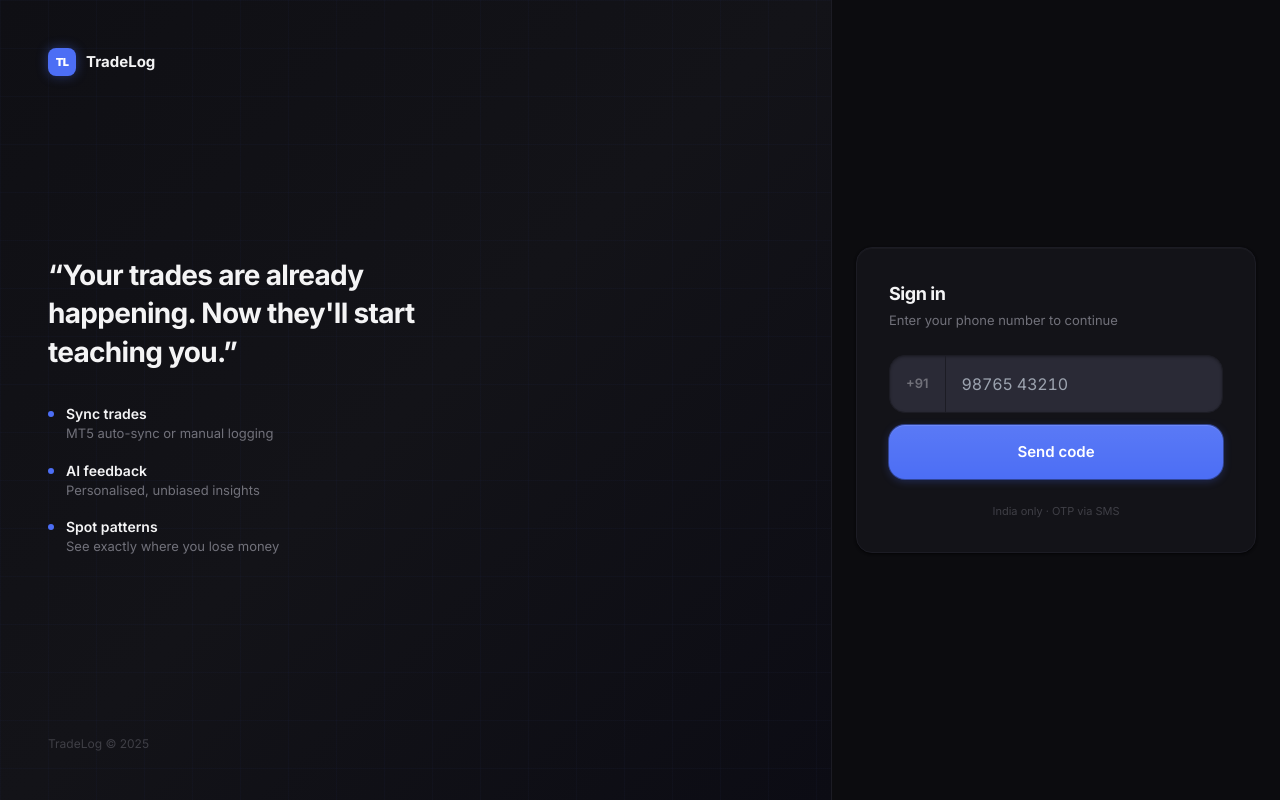
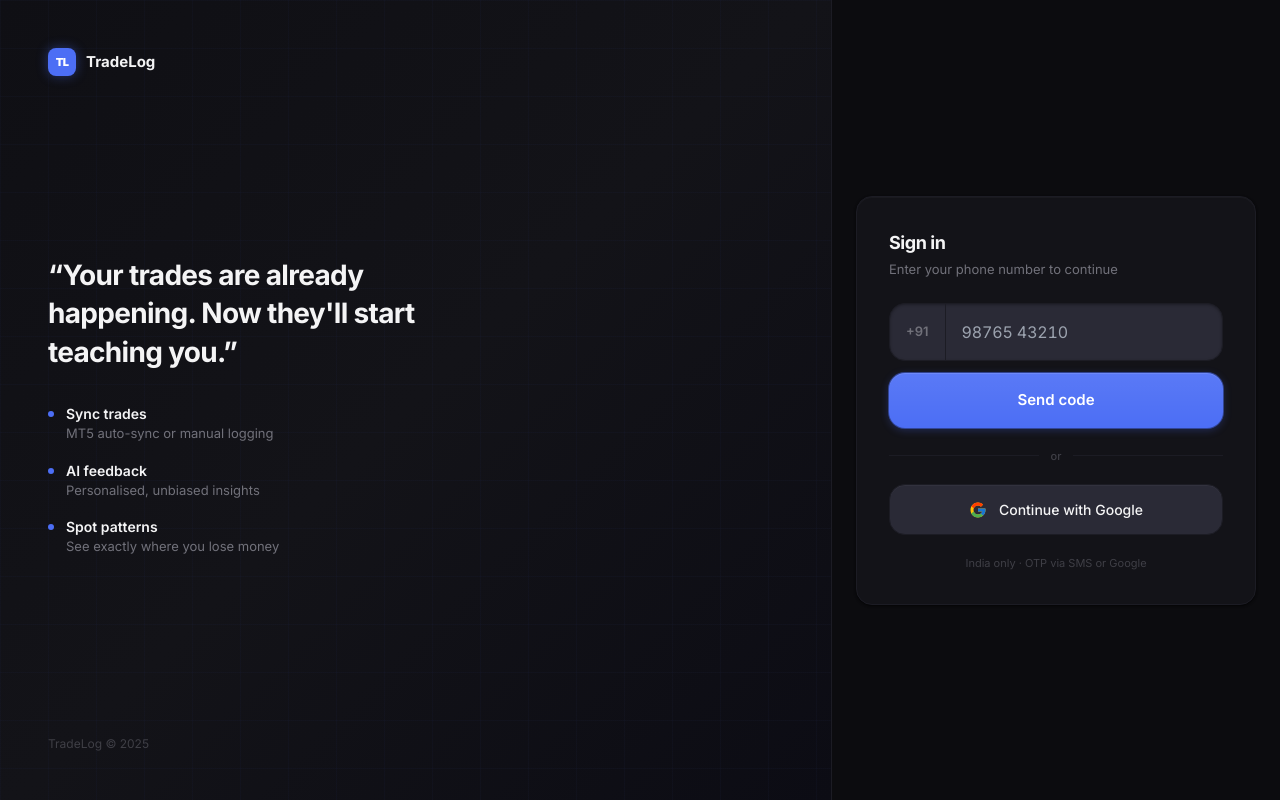
Before and after one commit to jarvis-invictus/tradelog, a Next.js app: page /login in a window 1280 px wide. Built offline with nearby package versions, Linux system fonts and the light colour scheme; no server answers.

Commit message:
Add Google OAuth: /auth/callback route, GoogleSignInButton, divider on login

```diff
--- a/app/(auth)/login/page.tsx
+++ b/app/(auth)/login/page.tsx
@@ -1,4 +1,5 @@
 import PhoneOTPForm from '@/components/auth/PhoneOTPForm'
+import GoogleSignInButton from '@/components/auth/GoogleSignInButton'
 
 export default function LoginPage() {
   return (
@@ -14,12 +15,23 @@ export default function LoginPage() {
         </p>
       </div>
 
-      {/* Form — shown on all sizes */}
+      {/* Form card */}
       <div className="card p-6 lg:p-8">
         <h2 className="text-text-primary font-bold text-[18px] tracking-tight mb-1">Sign in</h2>
         <p className="text-text-secondary text-[13px] mb-6">Enter your phone number to continue</p>
+
         <PhoneOTPForm />
-        <p className="text-center text-text-tertiary text-[11px] mt-6">India only &middot; OTP via SMS</p>
+
+        {/* Divider */}
+        <div className="flex items-center gap-3 my-5">
+          <div className="flex-1 h-px bg-ink-border" />
+          <span className="text-text-tertiary text-[11px] font-medium">or</span>
+          <div className="flex-1 h-px bg-ink-border" />
+        </div>
+
+        <GoogleSignInButton />
+
+        <p className="text-center text-text-tertiary text-[11px] mt-5">India only &middot; OTP via SMS or Google</p>
       </div>
     </div>
   )
--- /dev/null
+++ b/app/auth/callback/route.ts
@@ -0,0 +1,35 @@
+import { NextResponse } from 'next/server'
+import { createServerClient } from '@/lib/supabase/server'
+
+export async function GET(request: Request) {
+  const { searchParams, origin } = new URL(request.url)
+  const code = searchParams.get('code')
+  const next = searchParams.get('next') ?? '/home'
+
+  if (code) {
+    const supabase = await createServerClient()
+    const { error } = await supabase.auth.exchangeCodeForSession(code)
+    if (!error) {
+      // Ensure public.users row exists for new OAuth users
+      const { data: { user } } = await supabase.auth.getUser()
+      if (user) {
+        const { data: profile } = await supabase
+          .from('users')
+          .select('onboarding_complete')
+          .eq('id', user.id)
+          .maybeSingle()
+
+        if (!profile) {
+          await supabase.from('users').insert({ id: user.id })
+          return NextResponse.redirect(`${origin}/welcome`)
+        }
+
+        return NextResponse.redirect(
+          `${origin}${profile.onboarding_complete ? next : '/welcome'}`
+        )
+      }
+    }
+  }
+
+  return NextResponse.redirect(`${origin}/login?error=oauth_failed`)
+}
--- /dev/null
+++ b/components/auth/GoogleSignInButton.tsx
@@ -0,0 +1,40 @@
+'use client'
+
+import { useState } from 'react'
+import { createClient } from '@/lib/supabase/client'
+
+export default function GoogleSignInButton() {
+  const [loading, setLoading] = useState(false)
+  const supabase = createClient()
+
+  async function handleGoogleSignIn() {
+    setLoading(true)
+    await supabase.auth.signInWithOAuth({
+      provider: 'google',
+      options: {
+        redirectTo: `${window.location.origin}/auth/callback`,
+      },
+    })
+    // No need to setLoading(false) — page will redirect
+  }
+
+  return (
+    <button
+      onClick={handleGoogleSignIn}
+      disabled={loading}
+      className="w-full flex items-center justify-center gap-3 px-4 py-3.5 rounded-2xl border border-ink-border bg-ink-muted hover:bg-ink-border hover:border-ink-muted transition-all duration-150 disabled:opacity-50"
+      style={{ boxShadow: 'inset 0 1px 0 rgba(255,255,255,0.04)' }}
+    >
+      {/* Google "G" logo SVG */}
+      <svg width="18" height="18" viewBox="0 0 48 48" fill="none">
+        <path d="M43.611 20.083H42V20H24v8h11.303c-1.649 4.657-6.08 8-11.303 8-6.627 0-12-5.373-12-12s5.373-12 12-12c3.059 0 5.842 1.154 7.961 3.039l5.657-5.657C34.046 6.053 29.268 4 24 4 12.955 4 4 12.955 4 24s8.955 20 20 20 20-8.955 20-20c0-1.341-.138-2.65-.389-3.917z" fill="#FFC107"/>
+        <path d="M6.306 14.691l6.571 4.819C14.655 15.108 18.961 12 24 12c3.059 0 5.842 1.154 7.961 3.039l5.657-5.657C34.046 6.053 29.268 4 24 4 16.318 4 9.656 8.337 6.306 14.691z" fill="#FF3D00"/>
+        <path d="M24 44c5.166 0 9.86-1.977 13.409-5.192l-6.19-5.238A11.91 11.91 0 0 1 24 36c-5.202 0-9.619-3.317-11.283-7.946l-6.522 5.025C9.505 39.556 16.227 44 24 44z" fill="#4CAF50"/>
+        <path d="M43.611 20.083H42V20H24v8h11.303a12.04 12.04 0 0 1-4.087 5.571l.003-.002 6.19 5.238C36.971 39.205 44 34 44 24c0-1.341-.138-2.65-.389-3.917z" fill="#1976D2"/>
+      </svg>
+      <span className="text-text-primary text-[14px] font-medium">
+        {loading ? 'Redirecting…' : 'Continue with Google'}
+      </span>
+    </button>
+  )
+}
```
